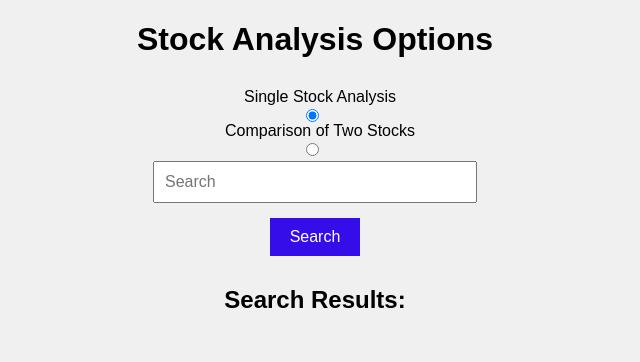
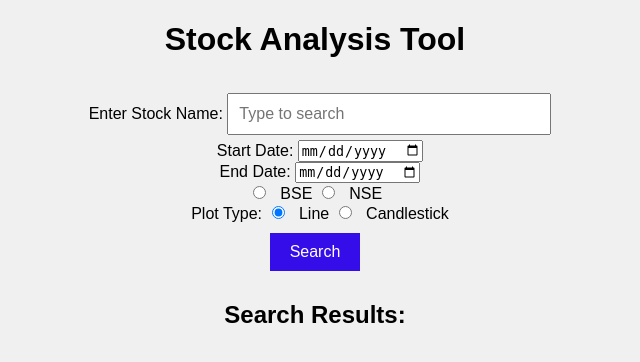
Before and after one commit to yogeshmandlik2001/CS699-Project, a Flask app: page / in a window 1280 px wide. Shown: the top 362 px of the page, without its empty margins (325-965 px from the left). Run offline with Flask 3, Linux system fonts and the light colour scheme; some libraries are stand-ins or nearby versions.

Commit message:
Update index.html

```diff
--- a/user_interface/templates/index.html
+++ b/user_interface/templates/index.html
@@ -1,53 +1,57 @@
 <!DOCTYPE html>
-<html>
+<html lang="en">
 <head>
     <title>Stock Market Analysis Tool</title>
+    <script src="{{ url_for('static', filename='plotly/dist/plotly.min.js') }}"></script>
     <link rel="stylesheet" type="text/css" href="{{ url_for('static', filename='style.css') }}">
 </head>
 <body>
-    <h1>Stock Analysis Options</h1>
-    <form method="POST">
-        <label for="single-stock">Single Stock Analysis</label>
-        <input type="radio" name="analysis-type" id="single-stock" value="single" checked>
 
-        <label for="compare-stocks">Comparison of Two Stocks</label>
-        <input type="radio" name="analysis-type" id="compare-stocks" value="compare">
+    <div id="content-wrapper">
+        <h1>Stock Analysis Tool</h1>
 
-        <div id="single-stock-search" style="display: block;">
-            <input type="text" name="query" placeholder="Search">
-        </div>
+        <form method="POST">
+            <div class="label-input-group">
+                <label for="stock">Enter Stock Name:</label>
+                <input type="text" id="stock" name="stock" list="stock-options" placeholder="Type to search">
+                <datalist id="stock-options">
+                    <option value="TATAMOTORS">TATAMOTORS</option>
+                    <option value="RELIANCE">RELIANCE</option>
+                    <!-- Add other stock options here based on your data -->
+                </datalist>
+            </div>
 
-        <div id="compare-stocks-search" style="display: none;">
-            <input type="text" name="query1" placeholder="Search Stock 1">
-            <input type="text" name="query2" placeholder="Search Stock 2">
-        </div>
+            <div class="label-input-group">
+                <label for="start_date">Start Date:</label>
+                <input type="date" name="start_date">
+            </div>
 
-        <button type="submit">Search</button>
-    </form>
+            <div class="label-input-group">
+                <label for="end_date">End Date:</label>
+                <input type="date" name="end_date">
+            </div>
+            <div class="label-input-group">
+                <input type="radio" name="plot_type" value="BSE" checked> BSE
+                <input type="radio" name="plot_type" value="NSE"> NSE
+            </div>
 
-    <h2>Search Results:</h2>
-    <ul>
-        {% for result in results %}
-            <li>{{ result }}</li>
-        {% endfor %}
-    </ul>
+            <div class="label-input-group">
+                <label>Plot Type:</label>
+                <input type="radio" name="plot_type" value="line" checked> Line
+                <input type="radio" name="plot_type" value="candlestick"> Candlestick
+            </div>
 
-    <script>
-        // JavaScript code to show/hide search boxes based on radio button selection
-        const singleStockSearch = document.getElementById("single-stock-search");
-        const compareStocksSearch = document.getElementById("compare-stocks-search");
-        const singleStockRadio = document.getElementById("single-stock");
-        const compareStockRadio = document.getElementById("compare-stocks");
+            <button type="submit">Search</button>
 
-        singleStockRadio.addEventListener("click", function() {
-            singleStockSearch.style.display = "block";
-            compareStocksSearch.style.display = "none";
-        });
+        </form>
 
-        compareStockRadio.addEventListener("click", function() {
-            singleStockSearch.style.display = "none";
-            compareStocksSearch.style.display = "block";
-        });
-    </script>
+        <h2>Search Results:</h2>
+        {% if graph_html %}
+            <div>
+                {{ graph_html | safe }}
+            </div>
+        {% endif %}
+    </div>
+
 </body>
 </html>
```
